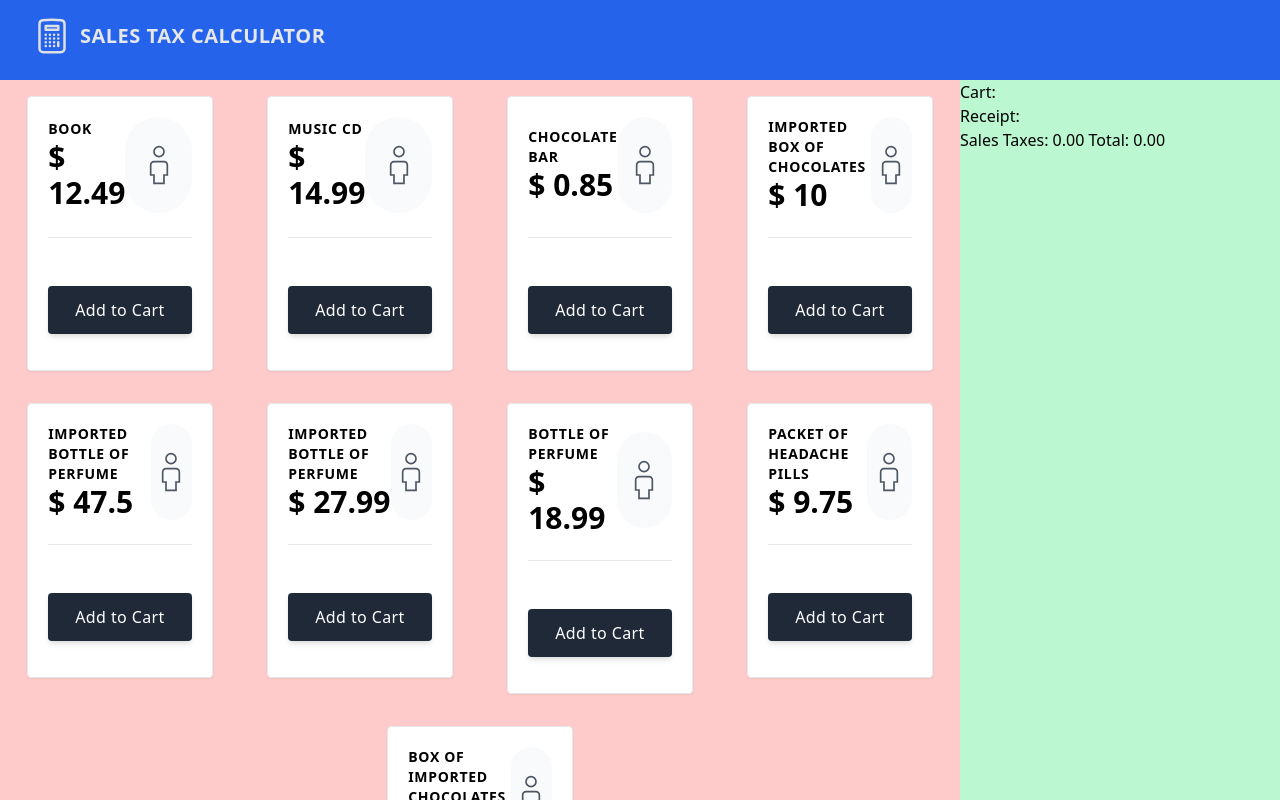
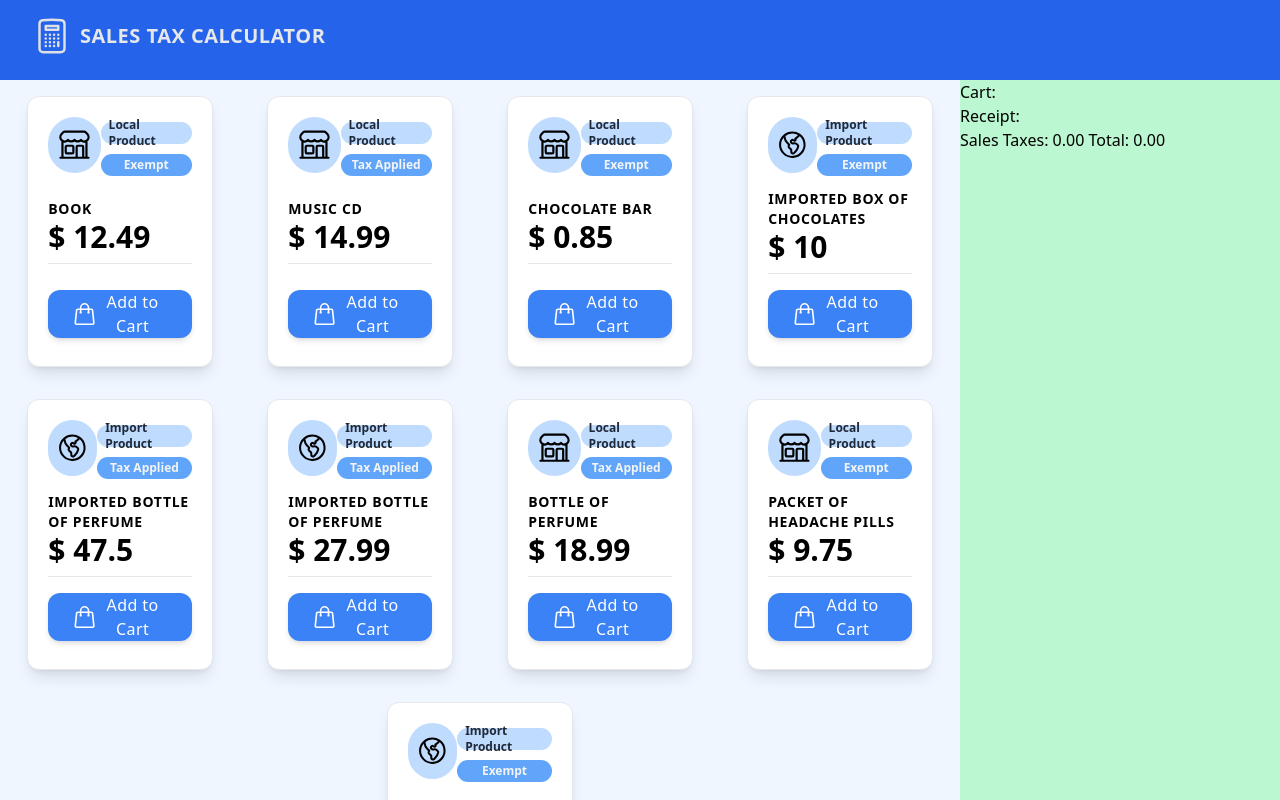
Before and after one commit to sulkhan10/sales-tax-react, a React (Create React App) app: page / in a window 1280 px wide. Built offline with nearby package versions, Linux system fonts and the light colour scheme.

Commit message:
feat : add styling simple items card

```diff
--- a/src/App.css
+++ b/src/App.css
@@ -1,3 +1,22 @@
 @tailwind base;
 @tailwind components;
 @tailwind utilities;
+
+/* App.css */
+
+/* Change the style of the scrollbar track */
+::-webkit-scrollbar {
+    width: 8px;
+    background-color: #f1f1f1;
+  }
+
+  /* Change the style of the scrollbar thumb */
+  ::-webkit-scrollbar-thumb {
+    background-color: #888;
+    border-radius: 5px;
+  }
+
+  /* Change the style of the scrollbar thumb when hovering */
+  ::-webkit-scrollbar-thumb:hover {
+    background-color: #555;
+  }
--- a/src/App.js
+++ b/src/App.js
@@ -11,6 +11,7 @@ function App() {
       price: 14.99,
       isImported: false,
       isExempt: false,
+      iconSrc: "",
     },
     {
       id: 3,
@@ -102,126 +103,90 @@ function App() {
     return processBasket(basket).join("\n");
   };
 
-  const input1 = [
-    {
-      quantity: 1,
-      name: "book",
-      price: 12.49,
-      isImported: false,
-      isExempt: true,
-    },
-    {
-      quantity: 1,
-      name: "music CD",
-      price: 14.99,
-      isImported: false,
-      isExempt: false,
-    },
-    {
-      quantity: 1,
-      name: "chocolate bar",
-      price: 0.85,
-      isImported: false,
-      isExempt: true,
-    },
-  ];
-
-  const output1 = processBasket(input1);
-
-  const input2 = [
-    {
-      quantity: 1,
-      name: "imported box of chocolates",
-      price: 10.0,
-      isImported: true,
-      isExempt: true,
-    },
-    {
-      quantity: 1,
-      name: "imported bottle of perfume",
-      price: 47.5,
-      isImported: true,
-      isExempt: false,
-    },
-  ];
-
-  const output2 = processBasket(input2);
-
-  const input3 = [
-    {
-      quantity: 1,
-      name: "imported bottle of perfume",
-      price: 27.99,
-      isImported: true,
-      isExempt: false,
-    },
-    {
-      quantity: 1,
-      name: "bottle of perfume",
-      price: 18.99,
-      isImported: false,
-      isExempt: false,
-    },
-    {
-      quantity: 1,
-      name: "packet of headache pills",
-      price: 9.75,
-      isImported: false,
-      isExempt: true,
-    },
-    {
-      quantity: 1,
-      name: "box of imported chocolates",
-      price: 11.25,
-      isImported: true,
-      isExempt: true,
-    },
-  ];
-
-  const output3 = processBasket(input3);
-
   return (
     <div className="App">
       <Navbar />
       <div className="flex h-[90vh] ">
-        <div className="w-3/4 h-100 bg-red-200 overflow-y-scroll flex flex-wrap gap-8 p-4 justify-around">
+        <div className="w-3/4 h-100 bg-blue-50 overflow-y-scroll flex flex-wrap gap-8 p-4 justify-around">
           {items.map((item) => (
-            <div className="w-1/5" key={item.id}>
-              <div className="flex flex-col justify-between p-5 bg-white border rounded shadow-sm ">
-                <div className="mb-6">
-                  <div className="flex items-center justify-between pb-6 mb-6 border-b">
-                    <div>
-                      <p className="text-sm font-bold tracking-wider uppercase">
-                        {item.name}
-                      </p>
-                      <p className="text-3xl font-extrabold">$ {item.price}</p>
-                    </div>
-                    <div className="flex items-center justify-center w-24 h-24 rounded-full bg-gray-50">
-                      <svg
-                        className="w-10 h-10 text-gray-600"
-                        viewBox="0 0 24 24"
-                        strokeLinecap="round"
-                        strokeLidth="2"
-                      >
-                        <path
-                          d="M12,7L12,7 c-1.657,0-3-1.343-3-3v0c0-1.657,1.343-3,3-3h0c1.657,0,3,1.343,3,3v0C15,5.657,13.657,7,12,7z"
-                          fill="none"
-                          stroke="currentColor"
-                        />
-                        <path
-                          d="M15,23H9v-5H7v-6 c0-1.105,0.895-2,2-2h6c1.105,0,2,0.895,2,2v6h-2V23z"
-                          fill="none"
-                          stroke="currentColor"
-                        />
-                      </svg>
-                    </div>
+            <div className="w-1/5 " key={item.id}>
+              <div className="flex flex-col justify-between p-5 bg-white border rounded-xl shadow-lg h-full">
+                {/* <div className="mb-2"> */}
+                <div className="flex justify-between">
+                <div className="flex items-center justify-center w-14 h-14 mb-2 rounded-full bg-blue-200">
+                  {item.isImported ? (
+                    <svg
+                      fill="none"
+                      stroke="currentColor"
+                      stroke-width="1.5"
+                      viewBox="0 0 24 24"
+                      xmlns="http://www.w3.org/2000/svg"
+                      aria-hidden="true"
+                      className="h-2/3 w-2/3 "
+                    >
+                      <path
+                        stroke-linecap="round"
+                        stroke-linejoin="round"
+                        d="M6.115 5.19l.319 1.913A6 6 0 008.11 10.36L9.75 12l-.387.775c-.217.433-.132.956.21 1.298l1.348 1.348c.21.21.329.497.329.795v1.089c0 .426.24.815.622 1.006l.153.076c.433.217.956.132 1.298-.21l.723-.723a8.7 8.7 0 002.288-4.042 1.087 1.087 0 00-.358-1.099l-1.33-1.108c-.251-.21-.582-.299-.905-.245l-1.17.195a1.125 1.125 0 01-.98-.314l-.295-.295a1.125 1.125 0 010-1.591l.13-.132a1.125 1.125 0 011.3-.21l.603.302a.809.809 0 001.086-1.086L14.25 7.5l1.256-.837a4.5 4.5 0 001.528-1.732l.146-.292M6.115 5.19A9 9 0 1017.18 4.64M6.115 5.19A8.965 8.965 0 0112 3c1.929 0 3.716.607 5.18 1.64"
+                      ></path>
+                    </svg>
+                  ) : (
+                    <svg
+                      fill="none"
+                      stroke="currentColor"
+                      stroke-width="1.5"
+                      viewBox="0 0 24 24"
+                      xmlns="http://www.w3.org/2000/svg"
+                      aria-hidden="true"
+                      className="h-2/3 w-2/3 "
+                    >
+                      <path
+                        stroke-linecap="round"
+                        stroke-linejoin="round"
+                        d="M13.5 21v-7.5a.75.75 0 01.75-.75h3a.75.75 0 01.75.75V21m-4.5 0H2.36m11.14 0H18m0 0h3.64m-1.39 0V9.349m-16.5 11.65V9.35m0 0a3.001 3.001 0 003.75-.615A2.993 2.993 0 009.75 9.75c.896 0 1.7-.393 2.25-1.016a2.993 2.993 0 002.25 1.016c.896 0 1.7-.393 2.25-1.016a3.001 3.001 0 003.75.614m-16.5 0a3.004 3.004 0 01-.621-4.72L4.318 3.44A1.5 1.5 0 015.378 3h13.243a1.5 1.5 0 011.06.44l1.19 1.189a3 3 0 01-.621 4.72m-13.5 8.65h3.75a.75.75 0 00.75-.75V13.5a.75.75 0 00-.75-.75H6.75a.75.75 0 00-.75.75v3.75c0 .415.336.75.75.75z"
+                      ></path>
+                    </svg>
+                  )}
+                </div>
+                <div className="flex flex-col justify-around mb-2">
+                <div className=" px-2 py-1 text-xs font-semibold h-1/3 flex items-center justify-center text-gray-800 rounded-xl bg-blue-200">
+                  {item.isImported ? "Import Product" : "Local Product"}
+                </div>
+                <div className=" px-2 py-1 text-xs font-semibold h-1/3 flex items-center justify-center text-gray-100 rounded-xl bg-blue-400">
+                  {item.isExempt ? "Exempt" : "Tax Applied"}
+                </div>
+
+                </div>
+                </div>
+                <div className="flex items-center justify-between pb-2 mb-4 border-b">
+                  <div>
+                    <p className="text-sm font-bold tracking-wider uppercase">
+                      {item.name}
+                    </p>
+                    <p className="text-3xl font-extrabold">$ {item.price}</p>
                   </div>
                 </div>
+                {/* </div> */}
                 <div>
                   <button
                     onClick={() => handleAddToCart(item)}
-                    className="inline-flex items-center justify-center w-full h-12 px-6 mb-4 font-medium tracking-wide text-white transition duration-200 bg-gray-800 rounded shadow-md hover:bg-gray-900 focus:shadow-outline focus:outline-none"
+                    className="inline-flex items-center justify-around w-full h-12 px-6 mb-2 font-medium tracking-wide text-white transition duration-200 bg-blue-500 rounded-xl shadow-md hover:bg-blue-900 focus:shadow-outline focus:outline-none"
                   >
+                    <svg
+                      fill="none"
+                      stroke="currentColor"
+                      className="h-8"
+                      stroke-width="1.5"
+                      viewBox="0 0 24 24"
+                      xmlns="http://www.w3.org/2000/svg"
+                      aria-hidden="true"
+                    >
+                      <path
+                        stroke-linecap="round"
+                        stroke-linejoin="round"
+                        d="M15.75 10.5V6a3.75 3.75 0 10-7.5 0v4.5m11.356-1.993l1.263 12c.07.665-.45 1.243-1.119 1.243H4.25a1.125 1.125 0 01-1.12-1.243l1.264-12A1.125 1.125 0 015.513 7.5h12.974c.576 0 1.059.435 1.119 1.007zM8.625 10.5a.375.375 0 11-.75 0 .375.375 0 01.75 0zm7.5 0a.375.375 0 11-.75 0 .375.375 0 01.75 0z"
+                      ></path>
+                    </svg>
                     Add to Cart
                   </button>
                 </div>
```
